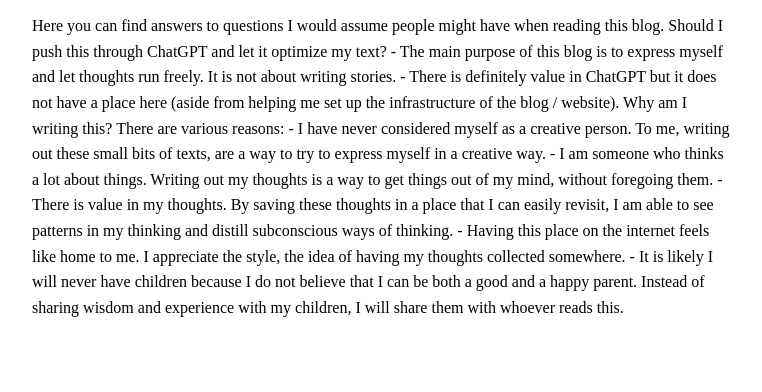
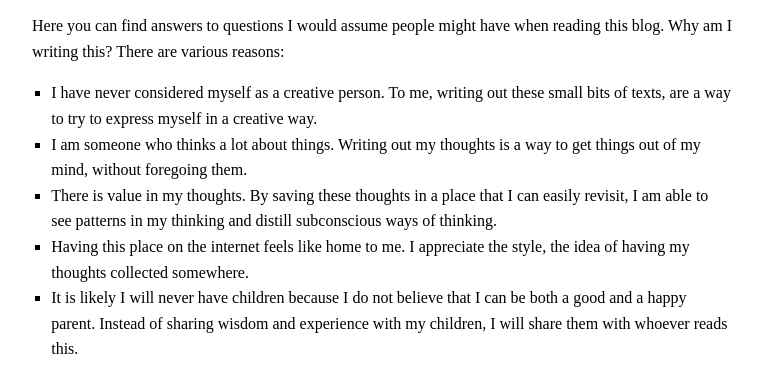
Before and after one commit to rubengeelen/game-notes, a plain HTML site: page FAQ.html in a window 1280 px wide. Shown: the part 218-610 px from the top of the page, without its empty margins (258-1020 px from the left). Drawn offline with Linux system fonts and the light colour scheme.

Commit message:
Update FAQ.html

```diff
--- a/FAQ.html
+++ b/FAQ.html
@@ -20,16 +20,14 @@
         <h1>Frequently Asked Questions</h1>
         <p>Here you can find answers to questions I would assume people might have when reading this blog.
 
-          Should I push this through ChatGPT and let it optimize my text?
-          - The main purpose of this blog is to express myself and let thoughts run freely. It is not about writing stories.
-          - There is definitely value in ChatGPT but it does not have a place here (aside from helping me set up the infrastructure of the blog / website).
-
           Why am I writing this? There are various reasons:
-          - I have never considered myself as a creative person. To me, writing out these small bits of texts, are a way to try to express myself in a creative way.
-          - I am someone who thinks a lot about things. Writing out my thoughts is a way to get things out of my mind, without foregoing them.
-          - There is value in my thoughts. By saving these thoughts in a place that I can easily revisit, I am able to see patterns in my thinking and distill subconscious ways of thinking.
-          - Having this place on the internet feels like home to me. I appreciate the style, the idea of having my thoughts collected somewhere.
-          - It is likely I will never have children because I do not believe that I can be both a good and a happy parent. Instead of sharing wisdom and experience with my children, I will share them with whoever reads this.
+          <ul>
+              <li>I have never considered myself as a creative person. To me, writing out these small bits of texts, are a way to try to express myself in a creative way.</li>
+              <li>I am someone who thinks a lot about things. Writing out my thoughts is a way to get things out of my mind, without foregoing them.</li>
+              <li>There is value in my thoughts. By saving these thoughts in a place that I can easily revisit, I am able to see patterns in my thinking and distill subconscious ways of thinking.</li>
+              <li>Having this place on the internet feels like home to me. I appreciate the style, the idea of having my thoughts collected somewhere.</li>
+              <li>It is likely I will never have children because I do not believe that I can be both a good and a happy parent. Instead of sharing wisdom and experience with my children, I will share them with whoever reads this.</li>
+          </ul>
 
         </p>
     </div>
```
